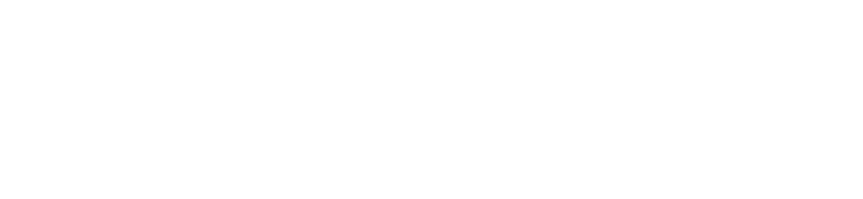
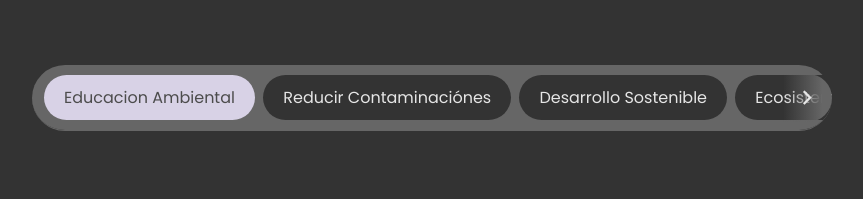
Before and after one commit to M1K3DEV23/spa-ambientales, a plain HTML site: page index.html in a window 1280 px wide. Shown: the whole page, without its empty margins (208-1071 px from the left). Drawn offline with nearby package versions, Linux system fonts and the light colour scheme.

Commit message:
Barra de navegacion con funcionalidad completada

```diff
--- a/css/style.css
+++ b/css/style.css
@@ -0,0 +1,140 @@
+/* Variables CSS */
+:root {
+  --color-primario: #333333;
+  --color-secundario: #d8d2e6;
+  --color-terceario: #666666;
+  --color-texto: #e6e6e6;
+  --color-texto2: #4c4c4c;
+
+  --box-shadow: 0 5px 25px rgb(2, 2, 2 0.1);
+  --text-shadow: 0 5px 25px rgb(2, 2, 2 0.1);
+}
+
+/* ESTILOS GLOBALES */
+
+* {
+  margin: 0;
+  padding: 0;
+  box-sizing: border-box;
+  font-family: 'Poppins', sans-serif;
+}
+
+body {
+  background: var(--color-primario);
+}
+
+main {
+  position: relative;
+  margin: 0 80px;
+  transition: 0.5s ease;
+  -webkit-transition: 0.5s ease;
+  -moz-transition: 0.5s ease;
+  -ms-transition: 0.5s ease;
+  -o-transition: 0.5s ease;
+}
+
+.contenedor-principal {
+  position: relative;
+}
+
+.tab-navbar {
+  position: relative;
+  margin: 65px 10px 40px 10px;
+}
+
+.tab-navegacion {
+  position: relative;
+  display: flex;
+  justify-content: center;
+  align-items: center;
+  max-width: fit-content;
+  margin: 0 auto;
+}
+
+.tab-menu {
+  color: var(--color-texto);
+  list-style: none;
+  background-color: var(--color-terceario);
+  max-width: 800px;
+  padding: 10px;
+  white-space: nowrap;
+  border-bottom: 1px solid var(--color-terceario);
+  border-radius: 50px;
+  -webkit-border-radius: 50px;
+  -moz-border-radius: 50px;
+  -ms-border-radius: 50px;
+  -o-border-radius: 50px;
+  box-shadow: var(--box-shadow);
+  overflow-x: auto;
+  user-select: none;
+  scroll-behavior: smooth;
+}
+
+.tab-menu.dragging {
+  scroll-behavior: unset;
+  cursor: grab;
+}
+
+.tab-menu::-webkit-scrollbar {
+  display: none;
+}
+
+.tab-btn {
+  color: var(--color-texto);
+  display: inline-block;
+  font-size: 1em;
+  font-weight: 400;
+  margin: 0px 2px;
+  padding: 10px 20px;
+  border-radius: 30px;
+  -webkit-border-radius: 30px;
+  -moz-border-radius: 30px;
+  -ms-border-radius: 30px;
+  -o-border-radius: 30px;
+  background: var(--color-primario);
+  cursor: pointer;
+  user-select: none;
+  transition: 0.3s ease;
+  -webkit-transition: 0.3s ease;
+  -moz-transition: 0.3s ease;
+  -ms-transition: 0.3s ease;
+  -o-transition: 0.3s ease;
+}
+
+.tab-menu.dragging .tab-btn {
+  pointer-events: none;
+}
+
+.tab-btn:hover {
+  background-color: var(--color-secundario);
+  color: var(--color-texto2);
+}
+
+.tab-btn.active {
+  background-color: var(--color-secundario);
+  color: var(--color-texto2);
+}
+
+.izquierda-btn,
+.derecha-btn {
+  position: absolute;
+  color: var(--color-texto);
+  font-size: 1.8em;
+  padding: 10px;
+  cursor: pointer;
+}
+
+.izquierda-btn {
+  left: 0;
+  background: linear-gradient(to left, transparent, var(--color-terceario) 80%);
+  border-top-left-radius: 30px;
+  border-bottom-left-radius: 30px;
+  display: none;
+}
+
+.derecha-btn {
+  right: 0;
+  background: linear-gradient(to right, transparent, var(--color-terceario) 80%);
+  border-top-right-radius: 30px;
+  border-bottom-right-radius: 30px;
+}
--- a/index.html
+++ b/index.html
@@ -3,12 +3,50 @@
   <head>
     <meta charset="UTF-8" />
     <meta name="viewport" content="width=device-width, initial-scale=1.0" />
-    <!-- Unicons -->
-    <link rel="stylesheet" href="https://unicons.iconscout.com/release/v4.0.8/css/line.css" />
+    <!-- GOOGLE FONT -->
+    <link rel="preconnect" href="https://fonts.googleapis.com" />
+    <link rel="preconnect" href="https://fonts.gstatic.com" crossorigin />
+    <link href="https://fonts.googleapis.com/css2?family=Poppins:wght@300;400;500;700;900&display=swap" rel="stylesheet" />
+    <!-- Iconos de Material -->
+    <link rel="stylesheet" href="https://fonts.googleapis.com/css2?family=Material+Symbols+Outlined:opsz,wght,FILL,GRAD@24,400,0,0" />
     <!-- Mis estilos locales -->
     <link rel="stylesheet" href="./css/style.css" />
 
     <title>HeyVos!</title>
   </head>
-  <body> </body>
+  <body>
+    <main class="contenedor">
+      <nav class="tab-navbar">
+        <div class="tab-navegacion">
+          <span class="material-symbols-outlined izquierda-btn"> navigate_before </span>
+          <span class="material-symbols-outlined derecha-btn"> navigate_next </span>
+          <ul class="tab-menu">
+            <li class="tab-btn active">Educacion Ambiental</li>
+            <li class="tab-btn">Reducir Contaminaciónes</li>
+            <li class="tab-btn">Desarrollo Sostenible</li>
+            <li class="tab-btn">Ecosistemas</li>
+            <li class="tab-btn">Huella Ecológica</li>
+            <li class="tab-btn">Cambio Climático</li>
+            <li class="tab-btn">Residuos Sólidos</li>
+            <li class="tab-btn">Energias Renovables</li>
+            <li class="tab-btn">Conservacíon Biodiversidad</li>
+          </ul>
+        </div>
+      </nav>
+      <!-- Contenido de las tabs -->
+      <section class="tab-contenido">
+        <article class="tab">
+          <div class="row">
+            <div class="left-column">
+              <div class="img-card">
+                <img src="" alt="" />
+              </div>
+            </div>
+          </div>
+        </article>
+      </section>
+    </main>
+    <!-- Javascript -->
+    <script src="./js/app.js"></script>
+  </body>
 </html>
--- a/js/app.js
+++ b/js/app.js
@@ -0,0 +1,71 @@
+// Javascript para la navegacinon horizontal de los botones
+
+// Referencias a los botones
+const btnIzquierda = document.querySelector('.izquierda-btn');
+const btnDerecha = document.querySelector('.derecha-btn');
+const tabMenu = document.querySelector('.tab-menu');
+
+// Visibilidad del icono
+const iconoVisible = () => {
+  // Obtenemos el valor del scroll a la izquierda
+  let valorScrollIzq = Math.ceil(tabMenu.scrollLeft);
+
+  let anchoScrollable = tabMenu.scrollWidth - tabMenu.clientWidth;
+
+  btnIzquierda.style.display = valorScrollIzq > 0 ? 'block' : 'none';
+
+  btnDerecha.style.display = anchoScrollable > valorScrollIzq ? 'block' : 'none';
+};
+
+// Eventos de los botones
+// Scroll hacia la izquierda
+btnDerecha.addEventListener('click', () => {
+  tabMenu.scrollLeft += 150;
+  //   Llamos a nuestro funcion
+  setTimeout(() => iconoVisible(), 50);
+});
+
+// Scroll hacia la derecha
+btnIzquierda.addEventListener('click', () => {
+  tabMenu.scrollLeft -= 150;
+  // Llamos a nuestra funcion para ver si la izquierda es scrollable
+  setTimeout(() => iconoVisible(), 50);
+});
+
+window.onload = () => {
+  btnDerecha.style.display = tabMenu.scrollWidth > tabMenu.clientWidth || tabMenu.scrollWidth >= window.innerWidth ? 'block' : 'none';
+  btnIzquierda.style.display = tabMenu.scrollWidth >= window.innerWidth ? '' : 'none';
+};
+
+// Para hacer compatible los iconos de navegacion con los dispositivos moviles
+window.onresize = () => {
+  btnDerecha.style.display = tabMenu.scrollWidth > tabMenu.clientWidth || tabMenu.scrollWidth >= window.innerWidth ? 'block' : 'none';
+  btnIzquierda.style.display = tabMenu.scrollWidth >= window.innerWidth ? '' : 'none';
+
+  let valorScrollIzq = Math.round(tabMenu.scrollLeft);
+
+  btnIzquierda.style.display = valorScrollIzq > 0 ? 'block' : 'none';
+};
+
+// Javascript para la navegacion jalar con el mouse los botones
+
+let activeDrag = false;
+
+tabMenu.addEventListener('mousemove', (drag) => {
+  if (!activeDrag) return;
+
+  tabMenu.scrollLeft -= drag.movementX;
+  iconoVisible();
+  //   Agregamos una propiedad para saber, cuando el usuario este moviendo con el mouse
+  tabMenu.classList.add('dragging');
+});
+
+document.addEventListener('mouseup', () => {
+  activeDrag = false;
+  //   Aqui removemos la clase
+  tabMenu.classList.remove('dragging');
+});
+
+tabMenu.addEventListener('mousedown', () => {
+  activeDrag = true;
+});
```
